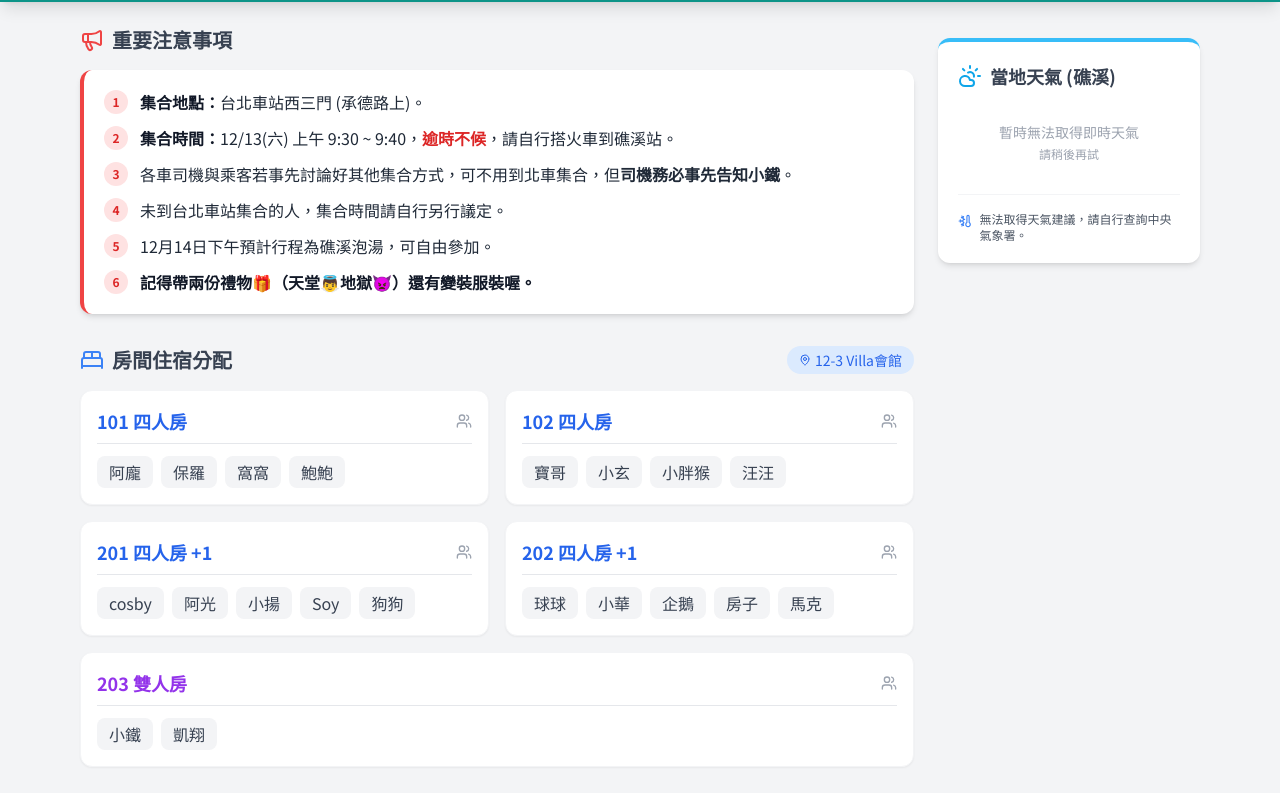
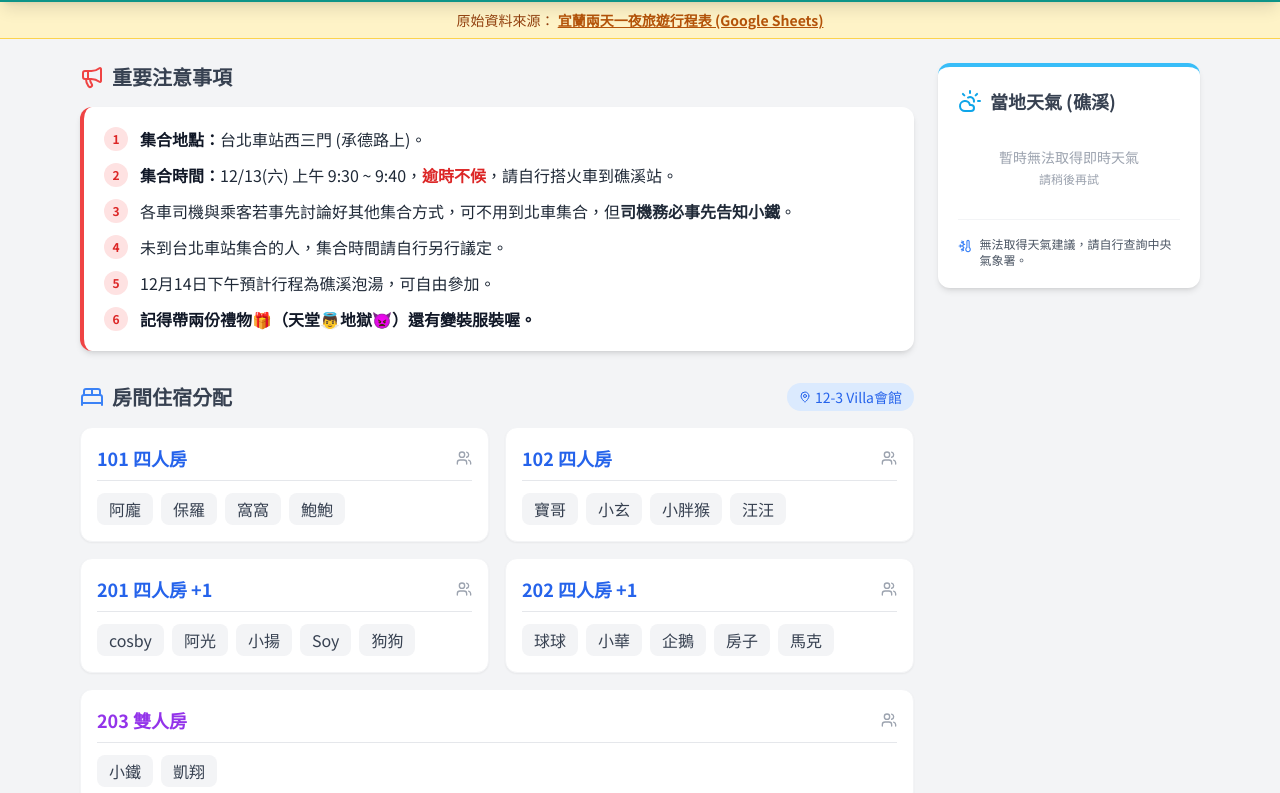
Before and after one commit to MarkHsu999/WebApp, a plain HTML site: page Travel1314/index.html in a window 1280 px wide. Shown: the part 58-851 px from the top of the page. Drawn offline with nearby package versions, Linux system fonts and the light colour scheme; no server answers.

Commit message:
加入原始資料來源

```diff
--- a/Travel1314/index.html
+++ b/Travel1314/index.html
@@ -40,6 +40,16 @@
             <span class="text-sm bg-teal-700 px-3 py-1 rounded-full whitespace-nowrap">12月13-14日</span>
         </div>
     </header>
+
+    <!-- Source Link Banner (新增的原始資料來源) -->
+    <div class="bg-amber-100 border-b border-amber-300 py-2">
+        <div class="max-w-6xl mx-auto px-4 text-sm text-amber-800 text-center font-medium">
+            原始資料來源：
+            <a href="https://reurl.cc/LQl8Z4" target="_blank" class="text-amber-700 hover:text-amber-900 underline font-bold transition">
+                宜蘭兩天一夜旅遊行程表 (Google Sheets)
+            </a>
+        </div>
+    </div>
 
     <main class="max-w-6xl mx-auto px-4 py-6">
 
```
